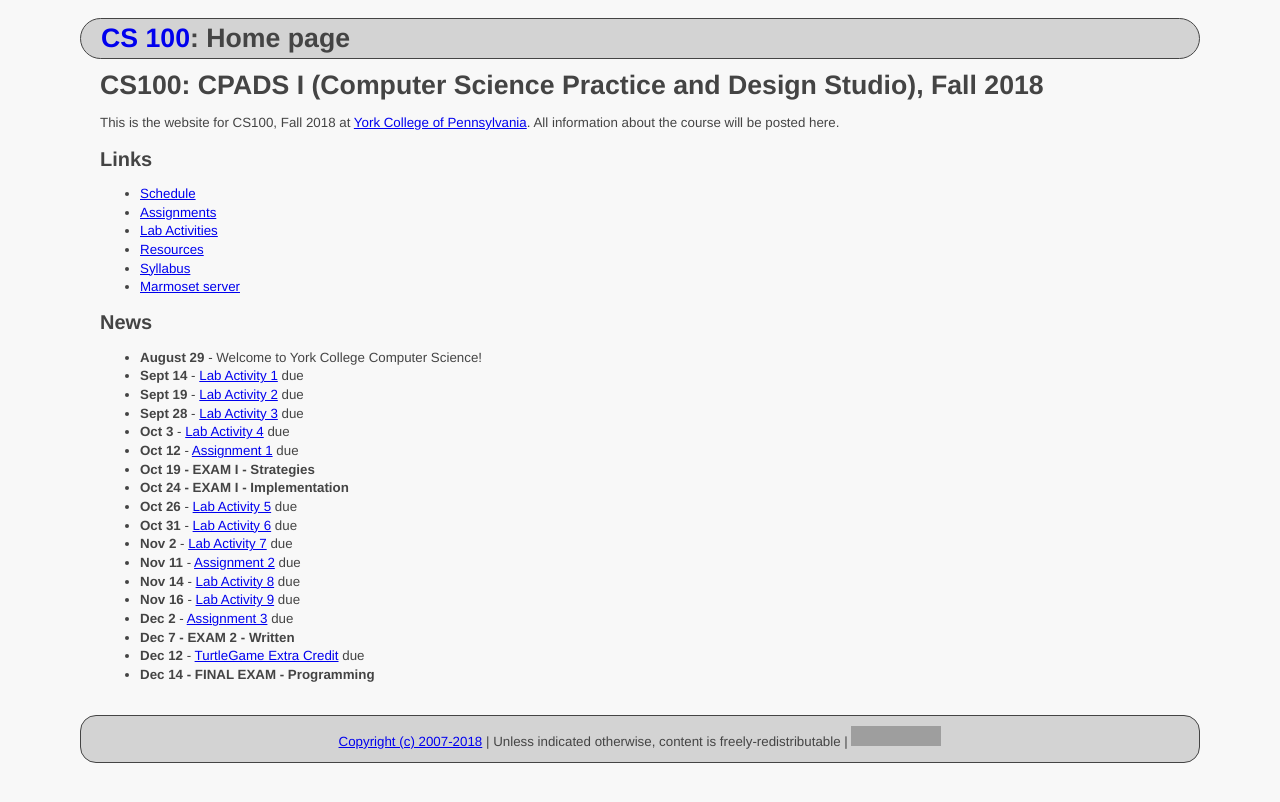
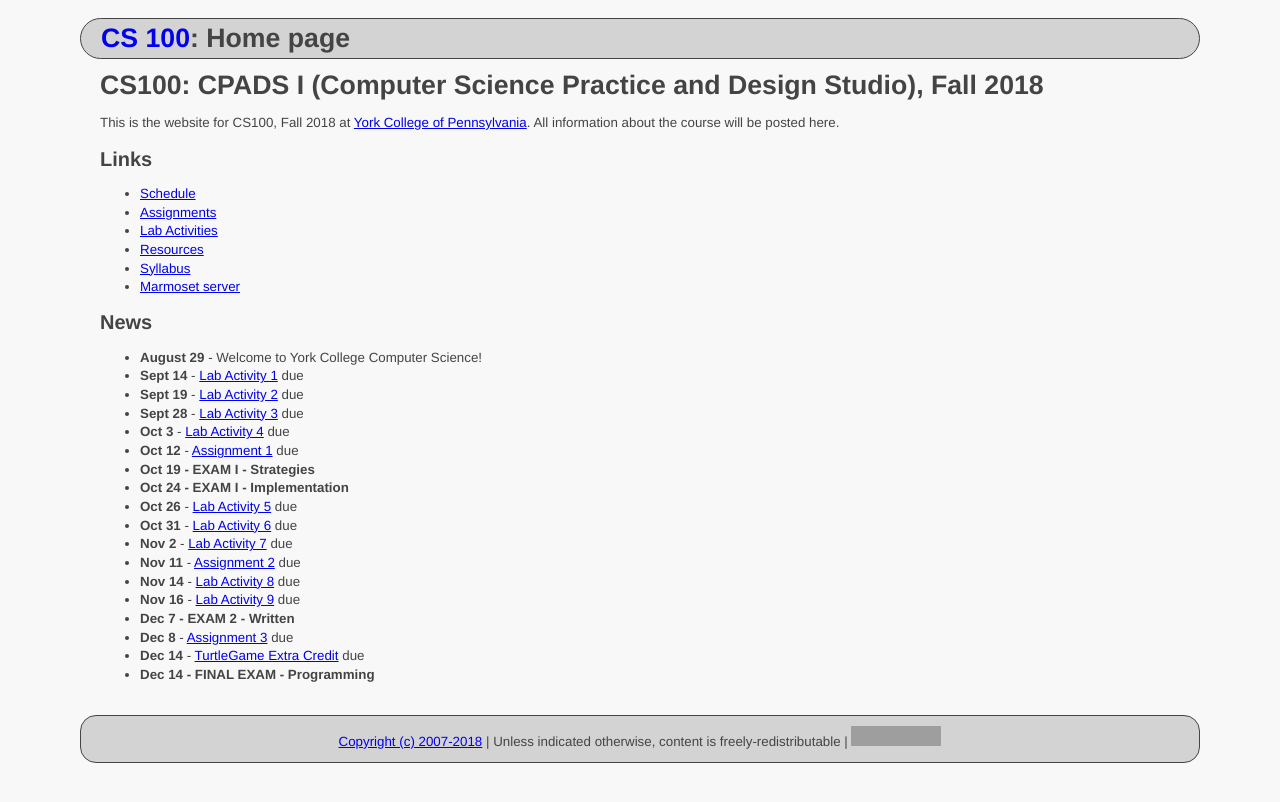
Before and after one commit to ycpcs/cs100-fall2018, a Jekyll site: the page built from index.md, in a window 1280 px wide. Shown: the top 802 px of the page. Built offline with Jekyll 4.4.1, drawn with Linux system fonts in a browser that asks for light colours; grey boxes are pictures that could not be loaded.

Commit message:
updated assign03 due date

```diff
--- a/index.md
+++ b/index.md
@@ -34,7 +34,7 @@ All information about the course will be posted here.
 * **Nov 11** - [Assignment 2](assign/CPADS_Assign2.pdf) due
 * **Nov 14** - [Lab Activity 8](labs/CPADS_Lab8.pdf) due
 * **Nov 16** - [Lab Activity 9](labs/CPADS_Lab9.pdf) due
-* **Dec 2**  - [Assignment 3](assign/CPADS_Assign3.pdf) due
 * **Dec 7    - EXAM 2 - Written**
-* **Dec 12** - [TurtleGame Extra Credit](assign/CPADS_TurtleGameProject.pdf) due
+* **Dec 8**  - [Assignment 3](assign/CPADS_Assign3.pdf) due
+* **Dec 14** - [TurtleGame Extra Credit](assign/CPADS_TurtleGameProject.pdf) due
 * **Dec 14   - FINAL EXAM - Programming**
```
